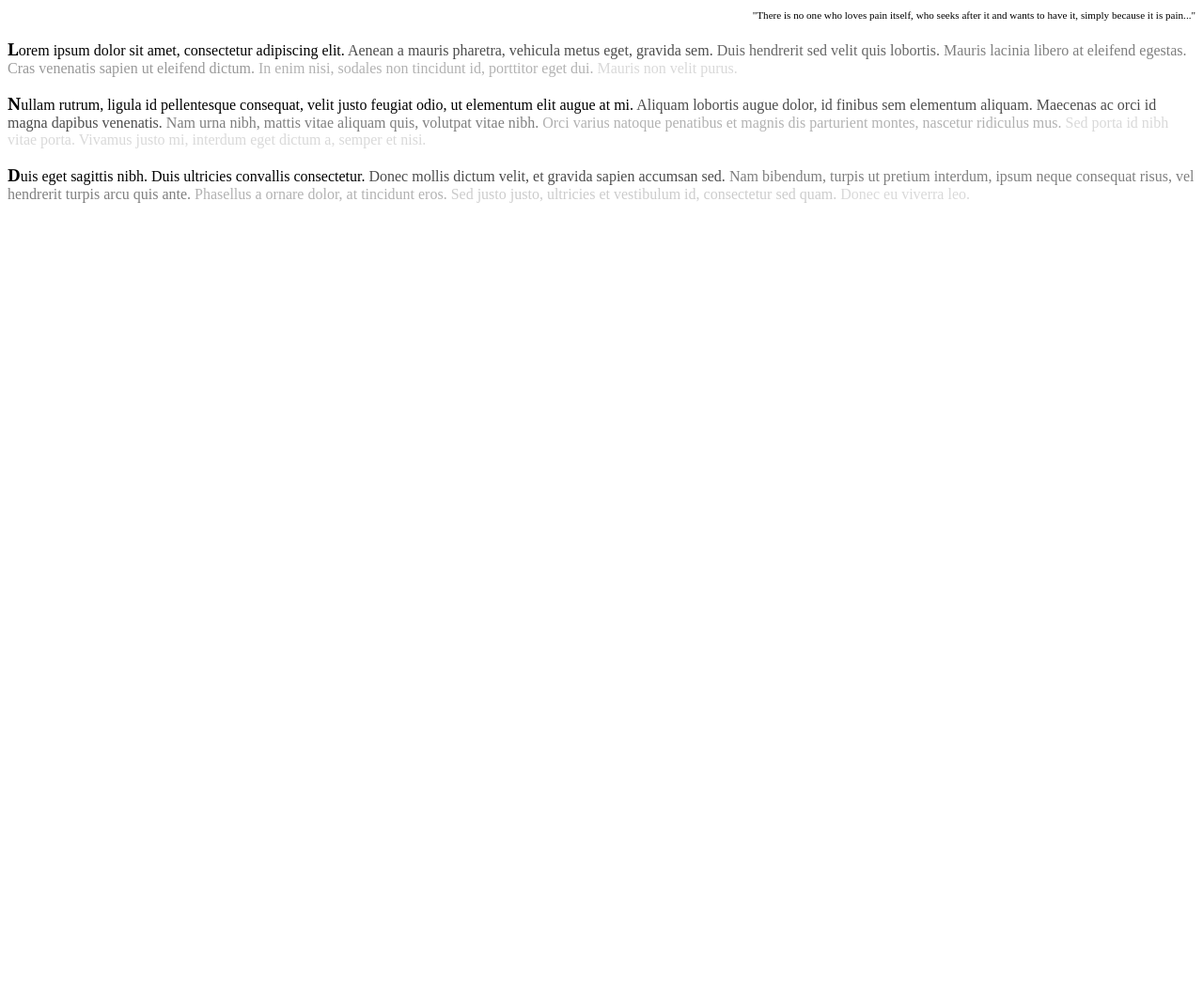
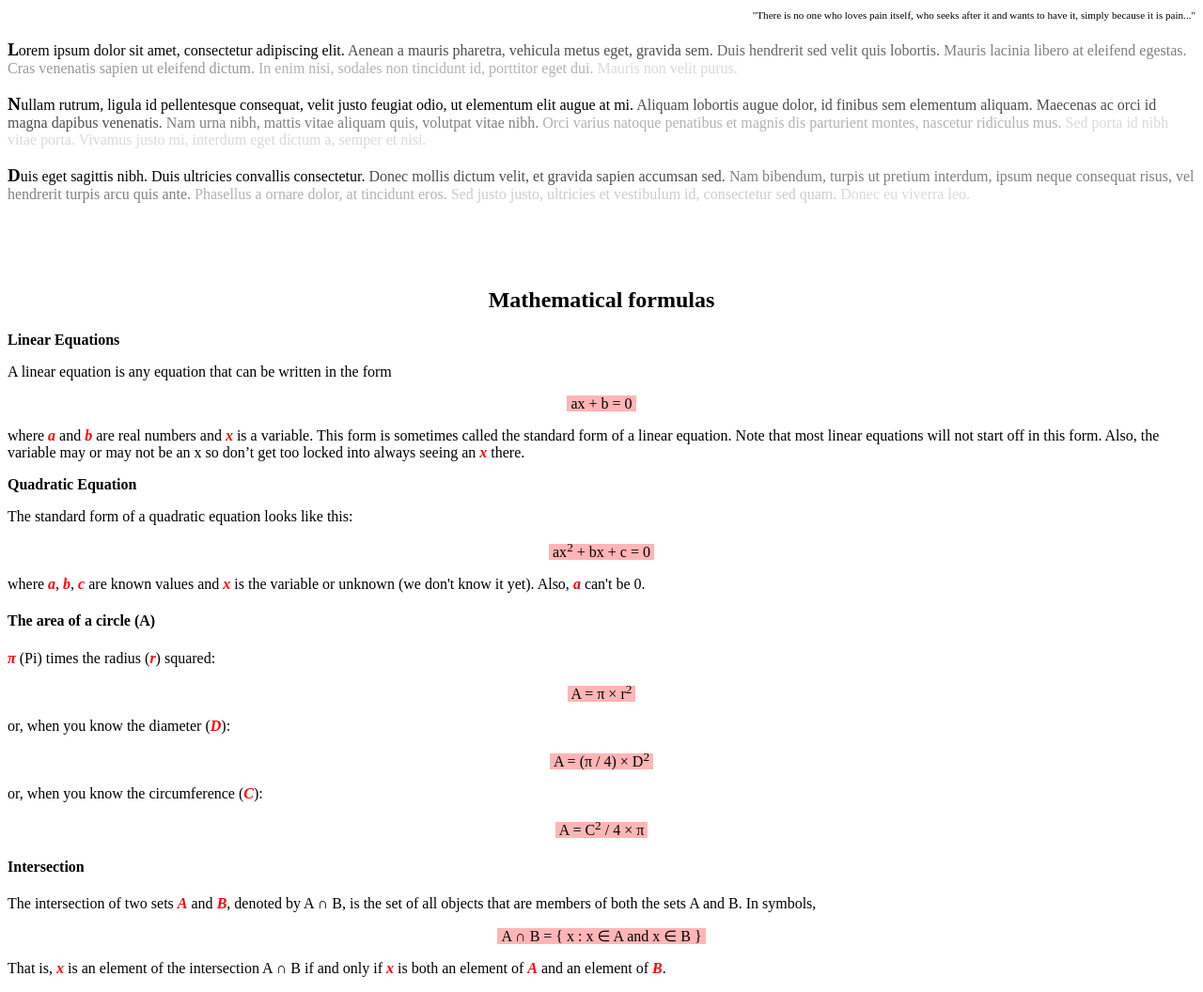
Before and after one commit to Artemelion/Meeting-Greeting-HTML, a plain HTML site: page index.html in a window 1280 px wide. Shown: the part 500-1556 px from the top of the page at 94% size. Before the commit the page ends 800 px from the top, so only its background shows below. Drawn offline with Linux system fonts and the light colour scheme.

Commit message:
task completed

```diff
--- a/index.html
+++ b/index.html
@@ -59,10 +59,47 @@
     <span style="opacity:0.15">Donec eu viverra leo.</span>
 </p>
 
+    <br><br><br>
 
+    <h2 style="text-align: center;">Mathematical formulas</h2>
+    <p><b>Linear Equations</b></p>
 
+    <p>
+        A linear equation is any equation that can be written in the form
+    </p>
 
+    <p style="text-align: center;"><span style="background-color: rgba(255, 0, 0, 0.289);">&nbsp;ax + b = 0&nbsp;</span></p>
 
+    <p>
+        where <span style="color: red"><i><b>a</b></i></span> and <span style="color: red"><i><b>b</b></i></span> are real numbers and
+        <span style="color: red"><i><b>x</b></i></span> is a variable. This form is sometimes called the standard form of a linear equation.
+        Note that most linear equations will not start off in this form.
+        Also, the variable may or may not be an x so don’t get too locked into always seeing an <span style="color: red"><i><b>x</b></i></span> there.
+    </p>
 
+<p><b>Quadratic Equation</b></p>
+
+<p>The standard form of a quadratic equation looks like this:</p>
+ <p style="text-align: center;"><span style="background-color: rgba(255, 0, 0, 0.289);">&nbsp;ax<sup>2</sup> + bx + c = 0&nbsp;</span></p>
+
+ <p>where <span style="color: red"><i><b>a</b></i></span>, <span style="color: red"><i><b>b</b></i></span>, <span style="color: red"><i><b>c</b></i></span> are known values and <span style="color: red"><i><b>x</b></i></span> is the variable or unknown (we don't know it yet). Also, <span style="color: red"><i><b>a</b></i></span> can't be 0.</p>
+
+<h4>The area of a circle (A)</h4>
+
+<p><span style="color: red"><i><b>&pi;</b></i></span> (Pi) times the radius (<span style="color: red"><i><b>r</b></i></span>) squared:</p>
+<p style="text-align: center;"><span style="background-color: rgba(255, 0, 0, 0.289);">&nbsp;A = &pi; &times; r<sup>2</sup>&nbsp;</span></p>
+
+<p>or, when you know the diameter (<span style="color: red"><i><b>D</b></i></span>):</p>
+<p style="text-align: center;"><span style="background-color: rgba(255, 0, 0, 0.289);">&nbsp;A = (&pi; / 4) &times; D<sup>2</sup>&nbsp;</span></p>
+
+<p>or, when you know the circumference (<span style="color: red"><i><b>C</b></i></span>):</p>
+<p style="text-align: center;"><span style="background-color: rgba(255, 0, 0, 0.289);">&nbsp;A = C<sup>2</sup> / 4 &times; &pi;&nbsp;</span></p>
+
+<h4>Intersection</h4>
+
+<p>The intersection of two sets <span style="color: red"><i><b>A</b></i></span> and <span style="color: red"><i><b>B</b></i></span>, denoted by A &cap; B, is the set of all objects that are members of both the sets A and B. In symbols,</p>
+<p style="text-align: center;"><span style="background-color: rgba(255, 0, 0, 0.289);">&nbsp;A &cap; B = { x : x &isin; A and x &isin; B }&nbsp;</span></p>
+
+<p> That is, <span style="color: red"><i><b>x</b></i></span> is an element of the intersection A &cap; B if and only if <span style="color: red"><i><b>x</b></i></span> is both an element of <span style="color: red"><i><b>A</b></i></span> and an element of <span style="color: red"><i><b>B</b></i></span>.</p>
 </body>
 </html>
```
